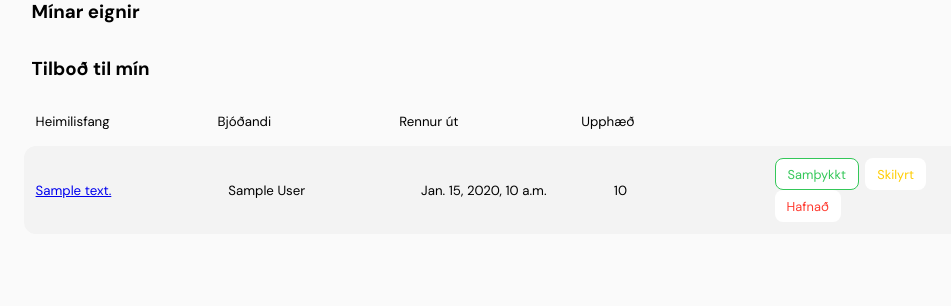
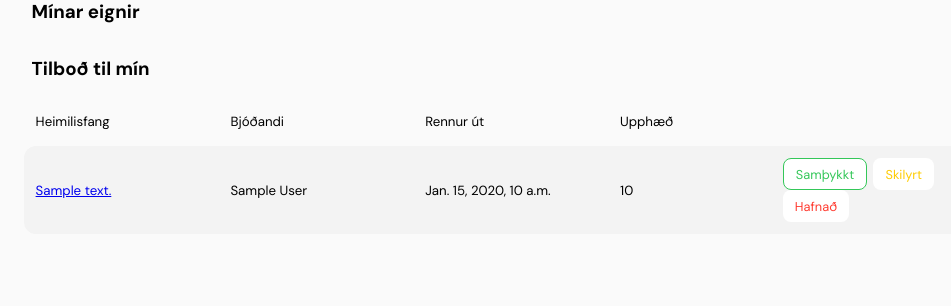
Before and after one commit to AriBriem/castleapartments, a Django app: page /mypages in a window 1280 px wide. Shown: the part 466-772 px from the top of the page, without its empty margins (130-1081 px from the left). Run offline with Django 5.2, Linux system fonts and the light colour scheme; a user stored in the database is signed in; tables that the repository leaves empty hold one stand-in row (values such as "Sample post"); grey boxes marked "Sample" are stand-in pictures; some libraries are stand-ins or nearby versions.

Commit message:
Bæta við slatta

```diff
--- a/listing/views.py
+++ b/listing/views.py
@@ -84,6 +84,10 @@ def filter_listings(request):
     return render(request, 'partials/property_list.html', {"listings": listings})
 
 def create_listing(request):
+    user = request.user
+    if not user.is_authenticated:
+        return redirect('user-login')
+
     seller = SellerProfile.objects.get(user=request.user)
     if not seller:
         return redirect('/seller-information?from=listing')
--- a/static/styles/utilities.css
+++ b/static/styles/utilities.css
@@ -146,8 +146,9 @@
 .wp-50 { width: 50%; }
 .wp-15 { width: 15%; }
 .wp-10 { width: 10%; }
-.wp-17 { width: 17.75%; }
+.wp-21 { width: 21%; }
 .wp-30 { width: 30%; }
+.wp-26 { width: 26%; }
 .h-full { height: 100%; }
 .hp-80 { height: 80%; }
 .hp-70 { height: 70%; }
--- a/templates/offer/offer-amount.html
+++ b/templates/offer/offer-amount.html
@@ -22,5 +22,5 @@
             </div>
         </form>
     </div>
-
+    <script src="{% static '/scripts/make_offer.js' %}"></script>
 {% endblock %}
--- a/templates/user/mypages.html
+++ b/templates/user/mypages.html
@@ -21,30 +21,32 @@
                 <h3 class="mx-2 mt-8">Tilboð til mín</h3>
             </div>
             <div class="px-3 flex flex-row mt-8">
-                <h5 class="font-light center wp-17">Heimilisfang</h5>
-                <h5 class="ml-8  font-light center wp-17">Bjóðandi</h5>
-                <h5 class="ml-8  font-light center wp-17">Rennur út</h5>
-                <h5 class="ml-8  font-light center wp-17">Upphæð</h5>
-                <h5 class="font-light center wp-30"></h5>
+                <h5 class="font-light center wp-21">Heimilisfang</h5>
+                <h5 class="ml-8  font-light center wp-21">Bjóðandi</h5>
+                <h5 class="ml-8  font-light center wp-21">Rennur út</h5>
+                <h5 class="ml-8  font-light center wp-21">Upphæð</h5>
+                <h5 class="font-light center wp-26"></h5>
             </div>
             {% for offer in incoming_offers %}
                 <div class="px-3 flex flex-row mt-4 bg-gray py-3 rounded-3">
-                    <h5 class="font-light center wp-17"><a href='{% url 'listing-detail' listing_id=offer.listing.id %}'>{{ offer.listing.address }}</a></h5>
-                    <h5 class="ml-8  font-light center wp-17">{{ offer.buyer.name }}</h5>
-                    <h5 class="ml-8  font-light center wp-17">{{ offer.expiry_date }}</h5>
-                    <h5 class="ml-8  font-light center wp-17">{{ offer.amount }}</h5>
-                    <form method="POST">
+                    <h5 class="font-light center wp-21"><a href='{% url 'listing-detail' listing_id=offer.listing.id %}'>{{ offer.listing.address }}</a></h5>
+                    <h5 class="ml-8  font-light center wp-21">{{ offer.buyer.name }}</h5>
+                    <h5 class="ml-8  font-light center wp-21">{{ offer.expiry_date }}</h5>
+                    <h5 class="ml-8  font-light center wp-21">{{ offer.amount }}</h5>
+                    <form method="POST" class="wp-26">
                         {% csrf_token %}
                         <input type="hidden" name="offer_id" value="{{ offer.id }}">
                         <input type="hidden" name="listing_id" value="{{ offer.listing.id }}">
-                        <button type="submit" name="accepted" value="Accepted" class="{% if offer.status == "Accepted"%}border{% else %}no-border{% endif %} border-green px-3 rounded-2 height align center text-green bg-white text-small mr-1p w-fit-content " {% if offer.listing.sold == True %}disabled {% endif %}>Samþykkt
+                        <button type="submit" name="accepted" value="Accepted" class="{% if offer.status == "Accepted"%}border{% else %}no-border{% endif %} border-green px-3 rounded-2 height align center text-green bg-white text-small mr-1p" {% if offer.listing.sold == True %}disabled {% endif %}>Samþykkt
                         </button>
-                        <button type="submit" name="contingent" value="Contingent" class="{% if offer.status == "Contingent"%}border{% else %}no-border{% endif %} border-yellow px-3 rounded-2 height align center text-yellow bg-white text-small mr-1p w-fit-content" {% if offer.listing.sold == True %}disabled {% endif %}>Skilyrt
+                        <button type="submit" name="contingent" value="Contingent" class="{% if offer.status == "Contingent"%}border{% else %}no-border{% endif %} border-yellow px-3 rounded-2 height align center text-yellow bg-white text-small mr-1p" {% if offer.listing.sold == True %}disabled {% endif %}>Skilyrt
                         </button>
-                        <button type="submit" name="rejected" value="Rejected" class="{% if offer.status == "Rejected" %}border{% elif offer.listing.sold == True and offer.status == "Pending" %}border{% else %}no-border{% endif %} border-red px-3 rounded-2 height align center text-red bg-white text-small w-fit-content" {% if offer.listing.sold == True %}disabled {% endif %}>Hafnað
+                        <button type="submit" name="rejected" value="Rejected" class="{% if offer.status == "Rejected" %}border{% elif offer.listing.sold == True and offer.status == "Pending" %}border{% else %}no-border{% endif %} border-red px-3 rounded-2 height align center text-red bg-white text-small" {% if offer.listing.sold == True %}disabled {% endif %}>Hafnað
                         </button>
                     </form>
                 </div>
+
+
             {% empty %}
                 <h4 class="ml-3 text-gray font-light my-4 text-blue">Hér verða tilboðin sem þú færð sýnileg</h4>
             {% endfor %}
@@ -60,25 +62,33 @@
                 <h5 class="ml-8  font-light center wp-15">Seljandi</h5>
                 <h5 class="font-light center wp-10"></h5>
             </div>
+
             {% for offer in outgoing_offers %}
-
-                {% if offer.listing.seller.user.id == request.user.id %}
-                    <div class="px-3 flex flex-row mt-8 bg-gray py-3 rounded-3">
-                        <h5 class="font-light center wp-15">{{ offer.listing.address }}</h5>
-                        <h5 class="ml-8  font-light center wp-15">{{ offer.post_date }}</h5>
-                        <h5 class="ml-8  font-light center wp-15">{{ offer.expiry_date }}</h5>
-                        <h5 class="ml-8  font-light center wp-15">{% if offer.status == "Pending" %}Í bið{% elif offer.status == "Accepted" %}Samþykkt{% elif offer.status == "Contingent" %}Skilyrt{% elif offer.status == "Rejected" %}Hafnað {% endif %}</h5>
-                        <h5 class="ml-8  font-light center wp-15">{{ offer.amount }}</h5>
-                        <h5 class="ml-8  font-light center wp-15">{{ offer.listing.seller.user.name }}</h5>
-                        {% if offer.status == "Accepted" or offer.status == "Contingent"%}
-                            <button onclick="window.location.href='{% url 'finalize-offer' listing_id=offer.listing.id offer_id=offer.id %}'" class="no-border px-3 rounded-2 height align center text-white bg-black text-small wp-10">Klára tilboð</button>
+                <div class="px-3 flex flex-row mt-8 bg-gray py-3 rounded-3">
+                    <h5 class="font-light center wp-15">{{ offer.listing.address }}</h5>
+                    <h5 class="ml-8 font-light center wp-15">{{ offer.post_date }}</h5>
+                    <h5 class="ml-8 font-light center wp-15">{{ offer.expiry_date }}</h5>
+                    <h5 class="ml-8 font-light center wp-15">
+                        {% if offer.status == "Pending" %}Í bið
+                        {% elif offer.status == "Accepted" %}Samþykkt
+                        {% elif offer.status == "Contingent" %}Skilyrt
+                        {% elif offer.status == "Rejected" %}Hafnað
                         {% endif %}
-                    </div>
-                {% endif %}
+                    </h5>
+                    <h5 class="ml-8 font-light center wp-15">{{ offer.amount }}</h5>
+                    <h5 class="ml-8 font-light center wp-15">{{ offer.listing.seller.user.name }}</h5>
+                    {% if offer.status == "Accepted" or offer.status == "Contingent" %}
+                        <button onclick="window.location.href='{% url 'finalize-offer' listing_id=offer.listing.id offer_id=offer.id %}'"
+                                class="no-border px-3 rounded-2 height align center text-white bg-black text-small wp-10">
+                            Klára tilboð
+                        </button>
+                    {% endif %}
+                </div>
             {% empty %}
                 <h4 class="ml-3 text-gray font-light my-4 text-blue">Hér verða tilboðin sem þú sendir sýnileg</h4>
             {% endfor %}
 
+
         </div>
     </div>
 {% endblock %}
```
Also changed, not shown: static/scripts/make_offer.js (added, +14 -0 lines).
